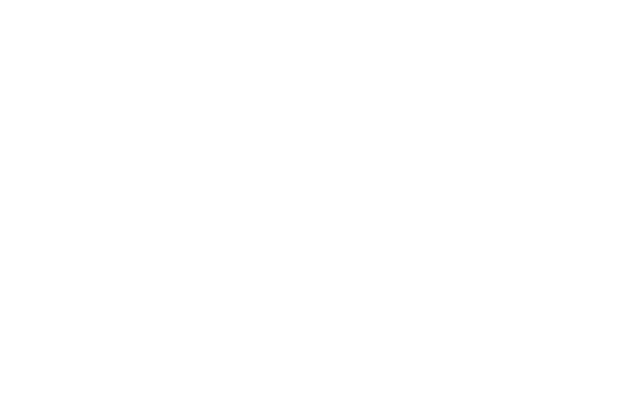
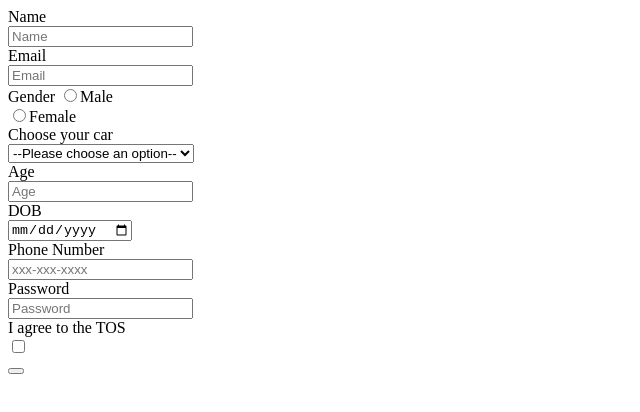
Before and after one commit to acciojob/signup-form-car-ShreyasRamesha, a website: page main.html in a window 1280 px wide. Shown: the whole page, without its empty margins (0-640 px from the left). Drawn offline with Linux system fonts and the light colour scheme.

Commit message:
created a submission

```diff
--- a/main.html
+++ b/main.html
@@ -8,6 +8,53 @@
 
 <body>
 	<!-- the entire body must be written by student -->
+		<form action="" method="post">
+		<div>
+			<label for="name">Name</label><br>
+		    <input type="text" name="name" id="name" required placeholder="Name">
+		</div>
+		<div>
+			<label for="email">Email</lable><br>
+			<input type="email" name="email" id="email" required placeholder="Email">
+		</div>
+		<div>
+			<label for="gender">Gender</label>
+			<input type="radio" name="gender" id="gender" value="Male" required>Male<br>
+			<input type="radio" name="gender" id="gender" value="Female" required>Female<br>
+		</div>
+		<div>
+			<label for="cars">Choose your car</label><br>
+			<select name="cars" id="cars">
+				<option value="--Please choose an option--">--Please choose an option--</option>
+				<option value="BMW">BMW</option>
+				<option value="Audi">Audi</option>
+				<option value="Mercedez">Mercedez</option>
+			</select>
+		</div>
+		<div>
+			<label for="age">Age</label><br>
+			<input type="number" name="age" id="age" required placeholder="Age">
+		</div>
+		<div>
+			<label for="dob">DOB</label><br>
+			<input type="date" name="dob" id="dob" required>
+		</div>
+		<div>
+			<label for="tel">Phone Number</label><br>
+			<input type="tel" name="tel" id="tel" placeholder="xxx-xxx-xxxx">
+		</div>
+		<div>
+			<label for="password">Password</label><br>
+			<input type="password" name="password" id="password" required placeholder="Password">
+		</div>
+		<div>
+			<label for="tos">I agree to the TOS</label><br>
+			<input type="checkbox" name="tos" id="tos" required>
+		</div>
+		<div>
+			<button type="submit" value="submit" id="submit" name="submit">
+		</div>
+	</form>
     <script type="text/javascript" src="./script.js">
 </script>
 
```
